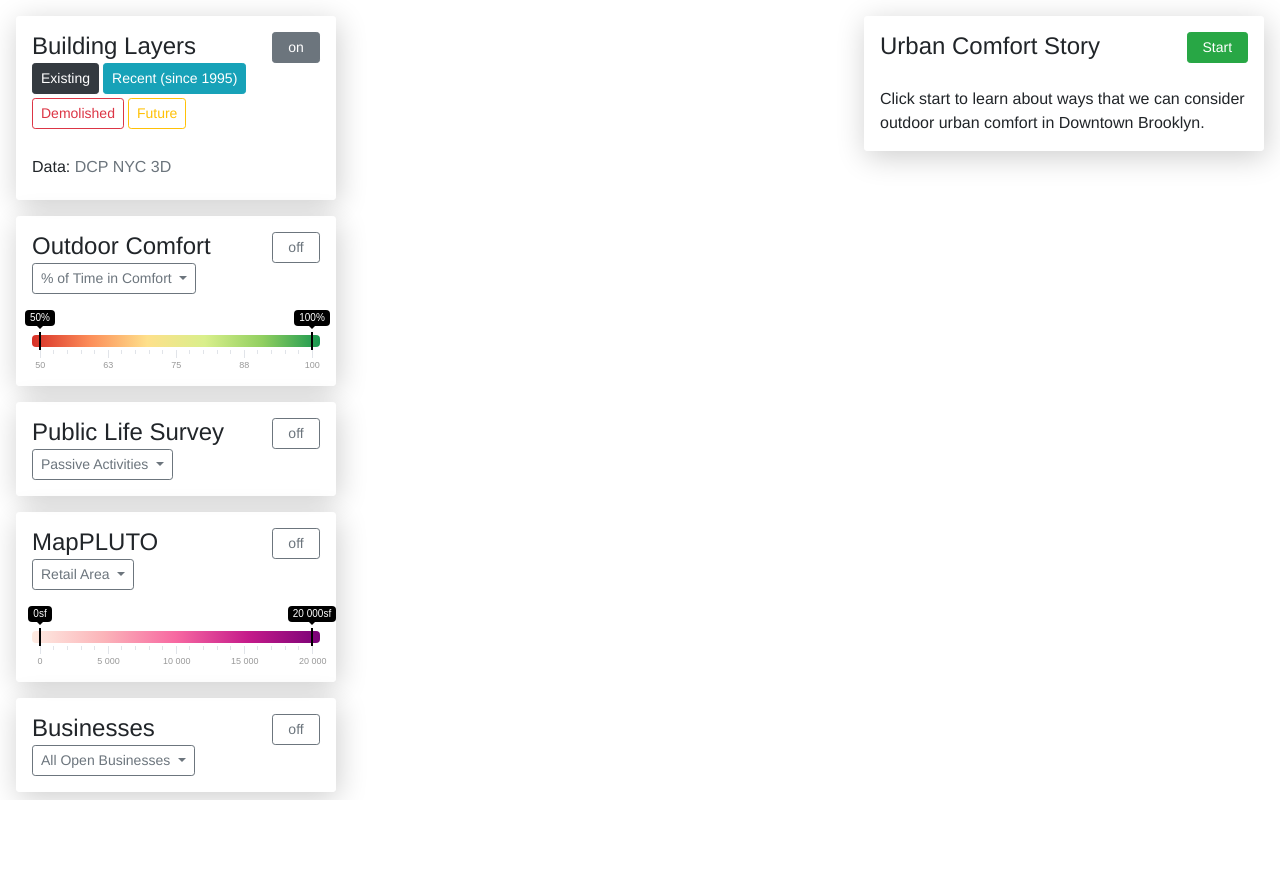
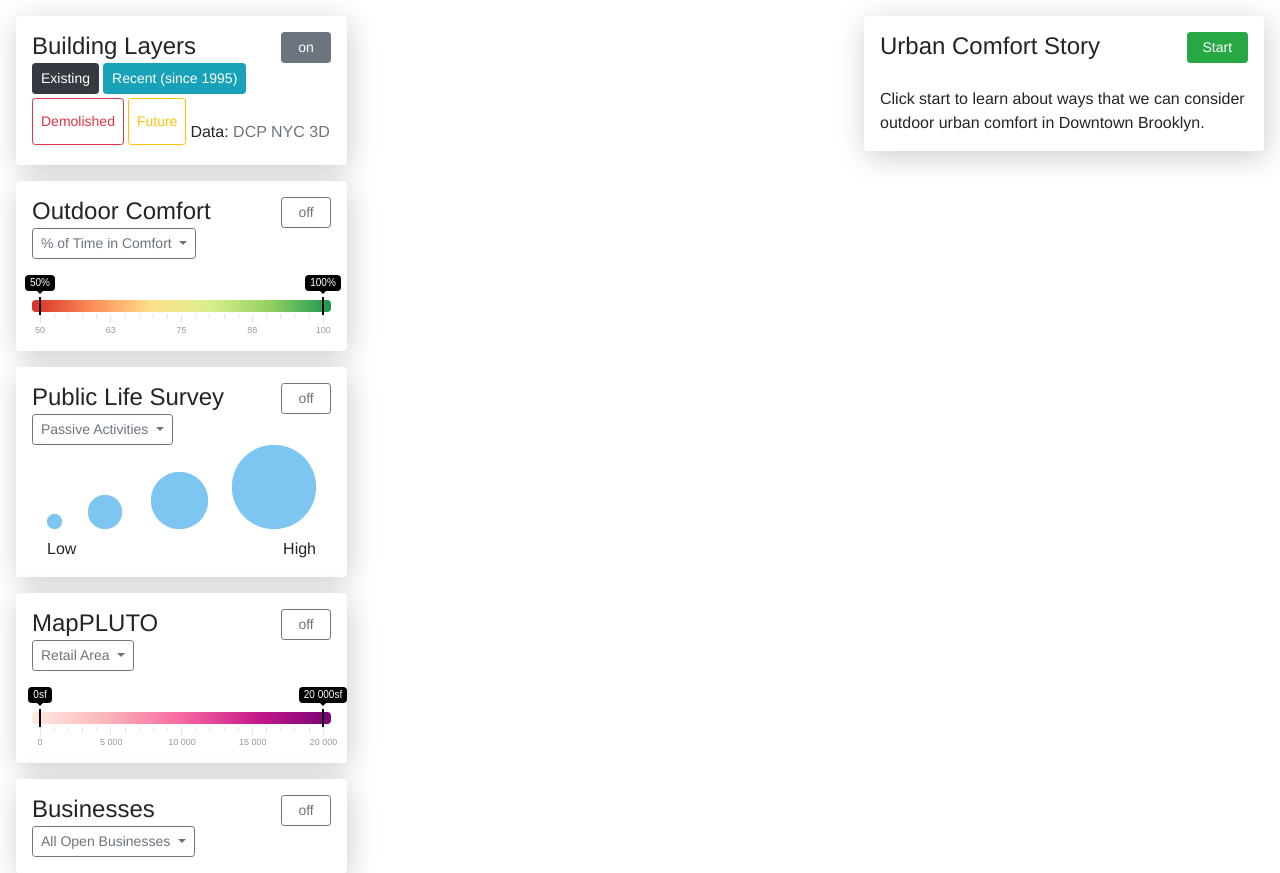
Before and after one commit to kpfdev/Downtown_BK, a plain HTML site: page index.html in a window 1280 px wide. Before the commit the page ends 800 px from the top, so only its background shows below. Drawn offline with nearby package versions, Linux system fonts and the light colour scheme; no server answers.

Commit message:
adding scaling circles legend

```diff
--- a/index.html
+++ b/index.html
@@ -107,6 +107,16 @@
               <button class="dropdown-item" onclick='updateCircleRadius("survey","Average_Noise_Value",12)' href="#">Noise</button>
             </div>
 
+            <div class="col-lg-12 mb-2">
+              <img src="images/legend_circles.png">
+            </div>
+            <div class="col-lg-6">
+              <p class="mb-0">Low</p>
+            </div>
+            <div class="col-lg-6 text-right">
+              <p class="mb-0">High</p>
+            </div>
+
           </div>
 
           <!--MapPLUTO Data-->
```
Also changed, not shown: images/legend_circles.png (added), 1 other file.
